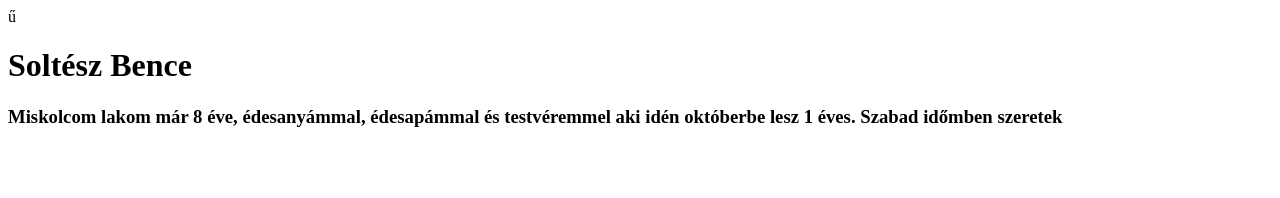
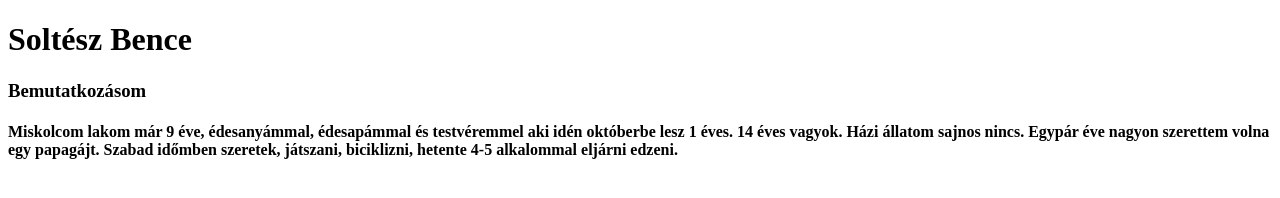
Before and after one commit to solteszb/IKT-h-zi-feladat-bemutatkoz-s, a plain HTML site: page index.html in a window 1280 px wide. Drawn offline with Linux system fonts and the light colour scheme.

Commit message:
elsö bekezdés

```diff
--- a/index.html
+++ b/index.html
@@ -3,13 +3,14 @@
 <head>
     <meta charset="UTF-8">
     <meta name="viewport" content="width=device-width, initial-scale=1.0">
-    <title>Weboldalam</title>ű
+    <title>Weboldalam</title>
     <h1>Soltész Bence</h1>
 </head>
 <body>
-  <p><h3>Miskolcom lakom már 8 éve, édesanyámmal, édesapámmal és testvéremmel aki idén októberbe lesz 1 éves.
-     Szabad időmben szeretek
-  </h3></p>
+  <p><h3>Bemutatkozásom</h3></p>
+  <p><h4>Miskolcom lakom már 9 éve, édesanyámmal, édesapámmal és testvéremmel aki idén októberbe lesz 1 éves. 14 éves vagyok.
+     Házi állatom sajnos nincs. Egypár éve nagyon szerettem volna egy papagájt. Szabad időmben szeretek, játszani, biciklizni, hetente 4-5 alkalommal eljárni edzeni.
+  </h4></p>
 
 </body>
 </html>
```
